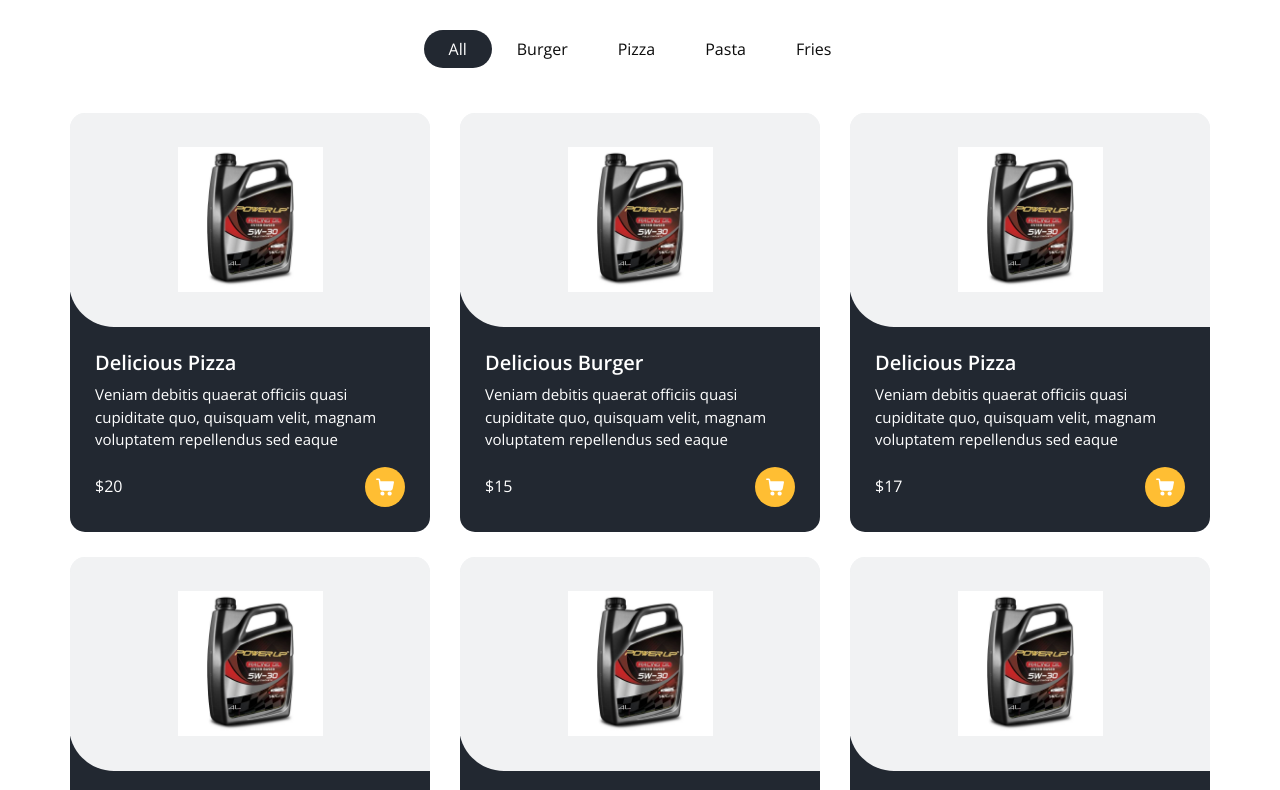
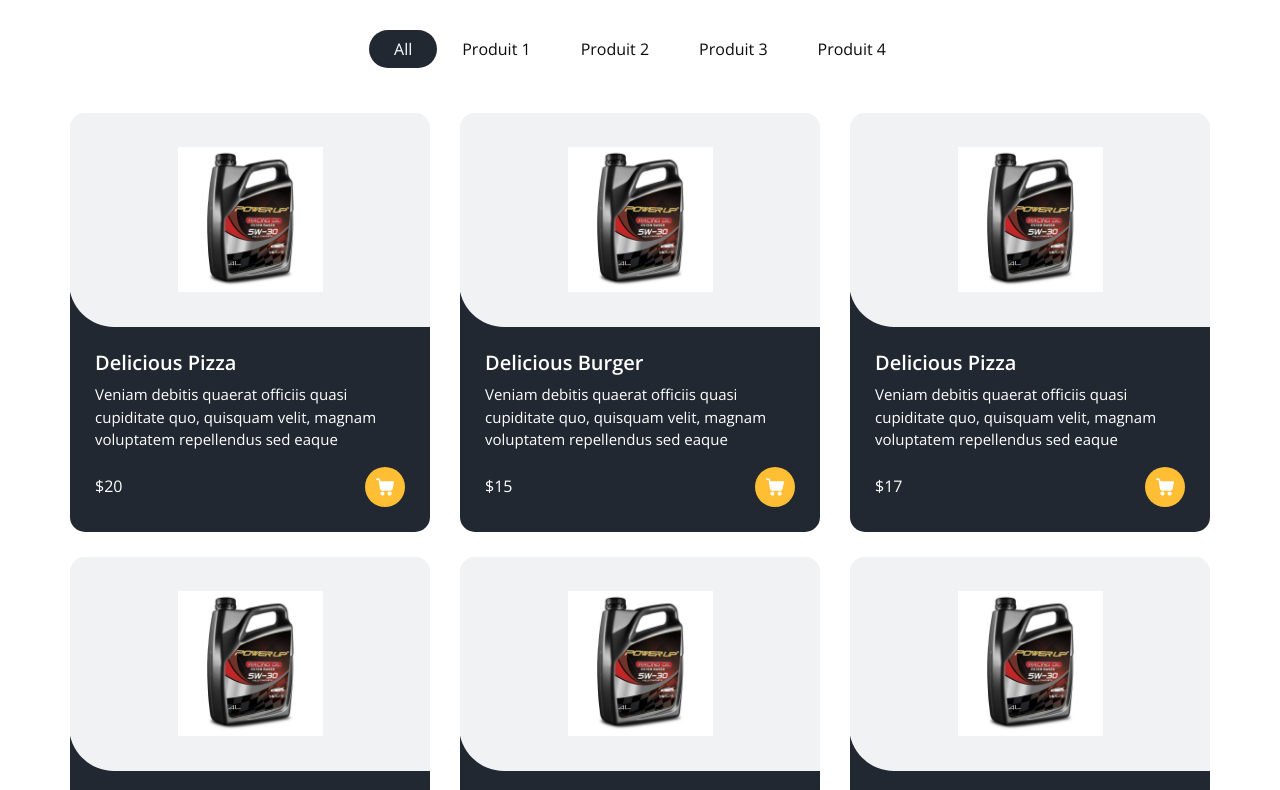
Before and after one commit to belaid05/luxoil, a plain HTML site: page menu.html in a window 1280 px wide. Shown: the part 253-1043 px from the top of the page. Drawn offline with nearby package versions, Linux system fonts and the light colour scheme; some packages are replaced by stand-ins of ours.

Commit message:
Update menu.html

```diff
--- a/menu.html
+++ b/menu.html
@@ -94,10 +94,10 @@
 
       <ul class="filters_menu">
         <li class="active" data-filter="*">All</li>
-        <li data-filter=".burger">Burger</li>
-        <li data-filter=".pizza">Pizza</li>
-        <li data-filter=".pasta">Pasta</li>
-        <li data-filter=".fries">Fries</li>
+        <li data-filter=".burger">Produit 1</li>
+        <li data-filter=".pizza">Produit 2</li>
+        <li data-filter=".pasta">Produit 3</li>
+        <li data-filter=".fries">Produit 4</li>
       </ul>
 
       <div class="filters-content">
```
